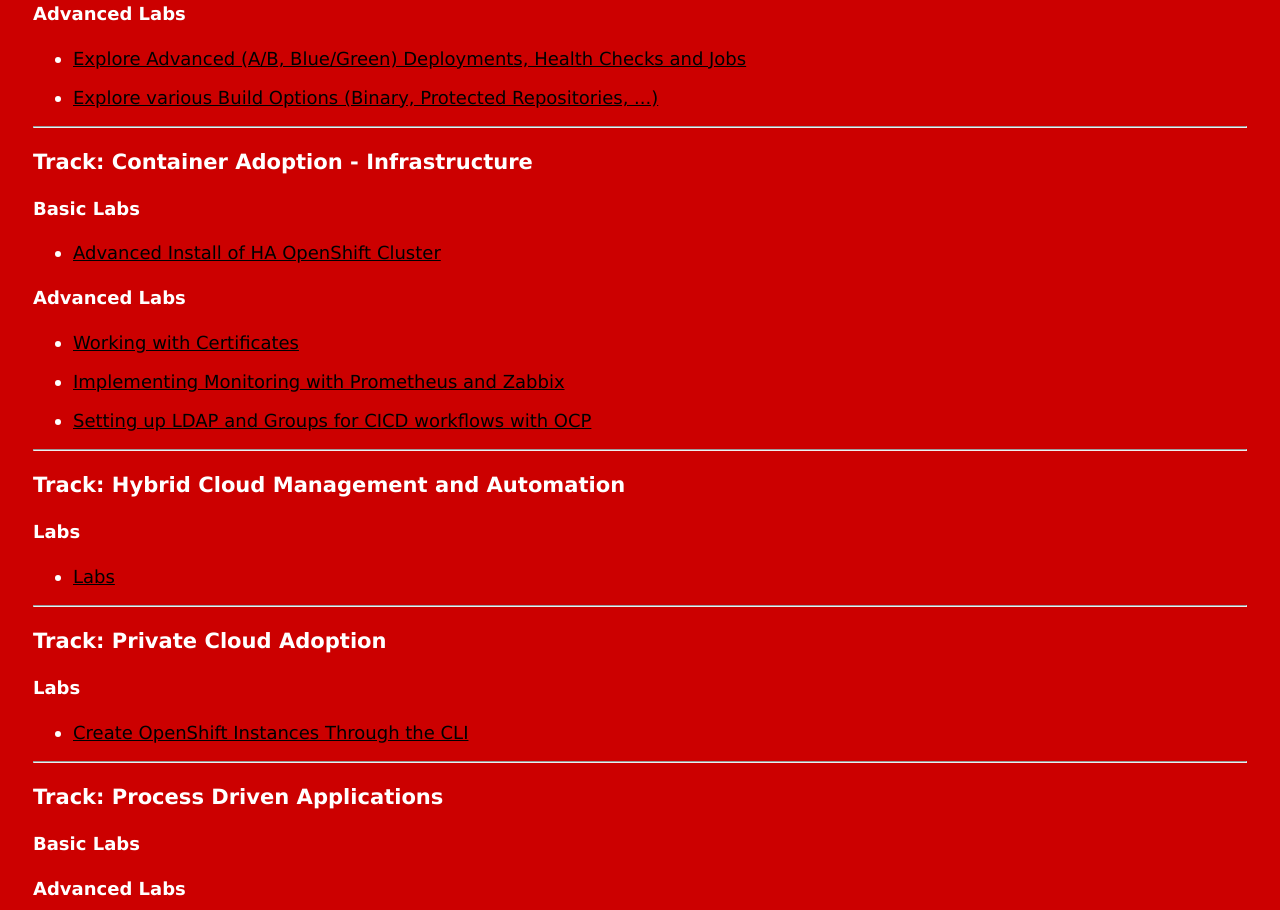
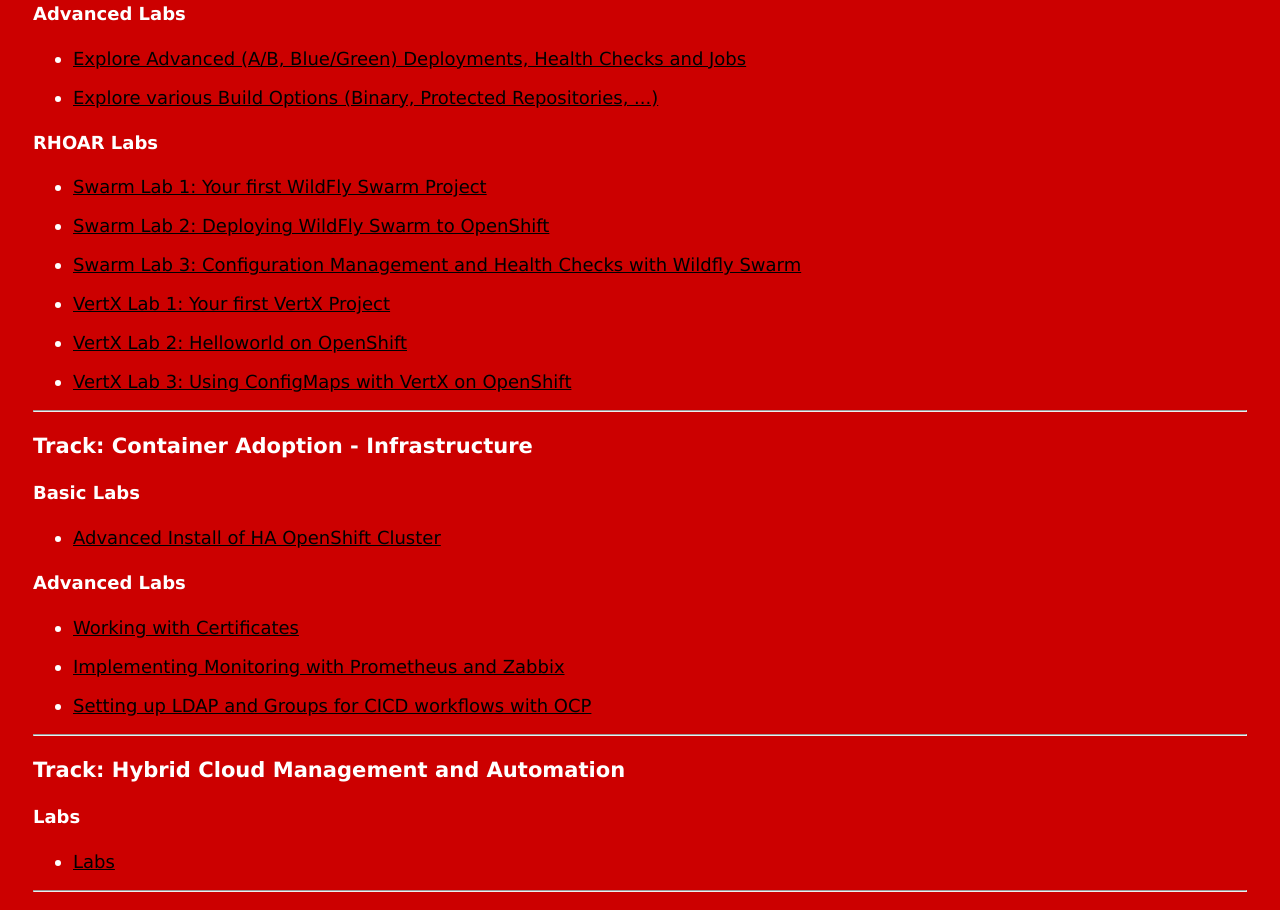
Before and after one commit to redhat-gpe/2017-rh-tech-exchange-labs, a plain HTML site: page index.html in a window 1280 px wide. Shown: the part 1057-1967 px from the top of the page. Drawn offline with Linux system fonts and the light colour scheme.

Commit message:
Updated index.html to include RHOAR Labs

```diff
--- a/index.html
+++ b/index.html
@@ -95,6 +95,27 @@
                 <li><a href=advapp/advanced/Advanced_Development_Lab.html>Explore various Build Options (Binary, Protected Repositories, ...)</a></li>
             </ul>
         </p>
+        <h4>RHOAR Labs</h4>
+        <p>
+            <ul>
+                <li><a href=rhoar/03_RHOAR_Swarm_Intro/03_01_RHOAR_Swarm_Lab.html>Swarm Lab 1: Your first WildFly Swarm Project</a></li>
+            </ul>
+            <ul>
+                <li><a href=rhoar/03_RHOAR_Swarm_Intro/03_02_RHOAR_Swarm_Lab.html>Swarm Lab 2: Deploying WildFly Swarm to OpenShift</a></li>
+            </ul>
+            <ul>
+                <li><a href=rhoar/03_RHOAR_Swarm_Intro/03_03_RHOAR_Swarm_Lab.html>Swarm Lab 3: Configuration Management and Health Checks with Wildfly Swarm</a></li>
+            </ul>
+            <ul>
+                <li><a href=rhoar/04_RHOAR_Vertx_Intro/04_01_rhoar_vertx_helloworld_local_Lab.html>VertX Lab 1: Your first VertX Project</a></li>
+            </ul>
+            <ul>
+                <li><a href=rhoar/04_RHOAR_Vertx_Intro/04_02_rhoar_vertx_helloworld_openshift_Lab.html>VertX Lab 2: Helloworld on OpenShift</a></li>
+            </ul>
+            <ul>
+                <li><a href=rhoar/04_RHOAR_Vertx_Intro/04_03_rhoar_vertx_configmap_openshift_Lab.html>VertX Lab 3: Using ConfigMaps with VertX on OpenShift</a></li>
+            </ul>
+        </p>
 
 	<hr>
 	<h3>Track: Container Adoption - Infrastructure</h3>
```
